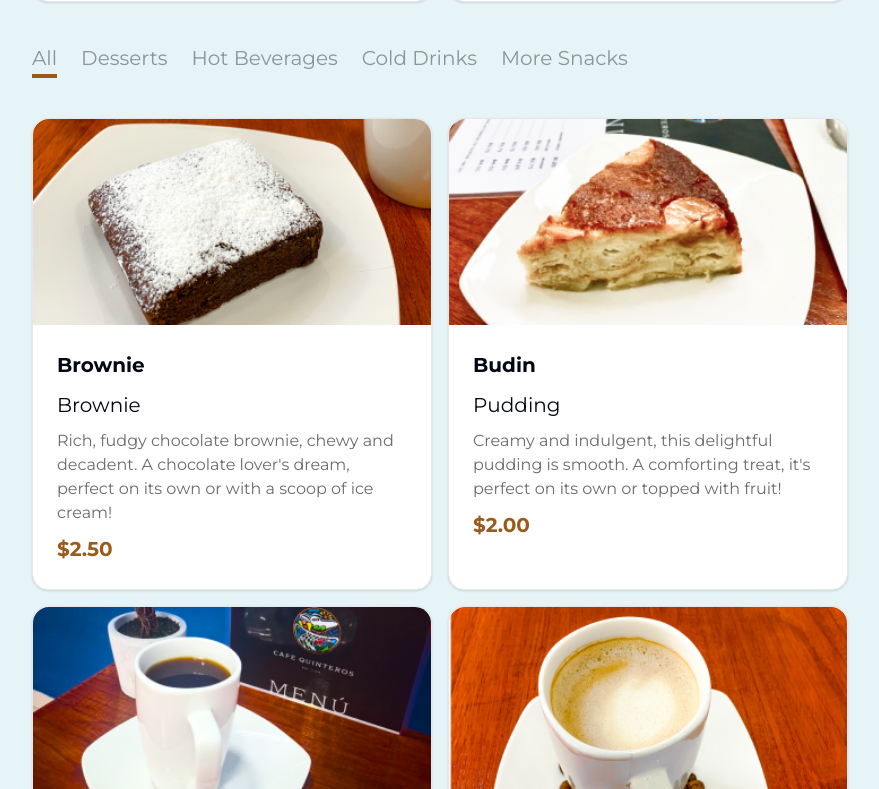
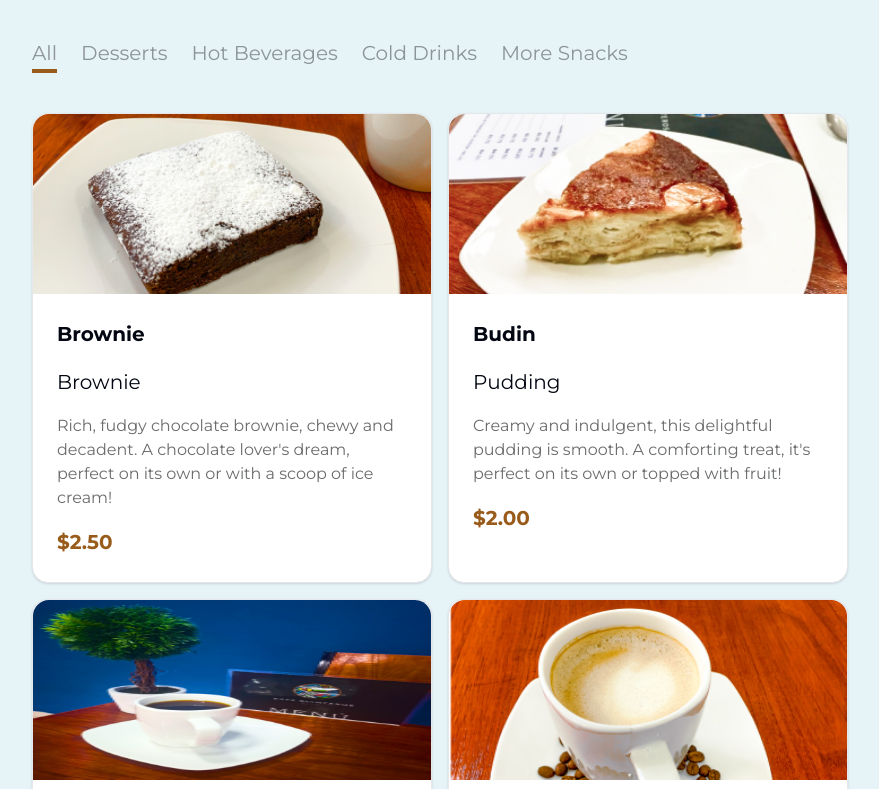
Before and after one commit to v88Alfie/cafe_quinteros, a Next.js app: page / in a window 1280 px wide. Shown: the part 2551-3340 px from the top of the page, without its empty margins (88-967 px from the left). Built offline with nearby package versions, Linux system fonts and the light colour scheme.

Commit message:
fix issues

```diff
--- a/src/app/_components/home/Menu.tsx
+++ b/src/app/_components/home/Menu.tsx
@@ -74,7 +74,7 @@ const Menu = () => {
       description:
         "Bold and smooth, this espresso coffee is diluted with hot water for a rich flavor. Perfect for those who enjoy a strong yet balanced cup!",
       price: 2.0,
-      image: "cafe_americano.png",
+      image: "cafe_americano_full.png",
       is_best_seller: false,
       category: 2,
     },
@@ -297,9 +297,9 @@ const Menu = () => {
             <li
               key={selection.value}
               onClick={() => setSelectedCategory(selection.value)}
-              className={
+              className={`cursor-pointer ${
                 selected_category === selection.value ? "selected_menu" : ""
-              }
+              }`}
             >
               {selection.name}
             </li>
--- a/src/app/_components/home/MenuCard.tsx
+++ b/src/app/_components/home/MenuCard.tsx
@@ -17,11 +17,11 @@ const MenuCard = ({ menu }: Props) => {
     <Card className="lg:min-h-full">
       <CardContent className="p-0 md:flex md:flex-row lg:flex-col">
         <Image
-          className="rounded-t-[1.6rem] w-full md:bg-auto md:rounded-r-none md:rounded-l-[1.6rem] lg:rounded-t-[1.6rem] lg:rounded-b-none"
+          className="rounded-t-[1.6rem] w-full sm:max-h-[18rem] md:bg-auto md:max-w-[30%] md:max-h-[25rem] md:rounded-r-none md:rounded-l-[1.6rem] lg:max-h-[18rem]  lg:max-w-full lg:rounded-t-[1.6rem] lg:rounded-b-none"
           src={require(`../../../public/images/${menu.image}`)}
           alt={menu.menu_name}
         />
-        <div className="flex flex-col p-[2.4rem] gap-[0.8rem]">
+        <div className="flex flex-col p-[2.4rem] gap-[0.8rem] md:gap-[1.6rem]">
           <h4
             className={
               menu.menu_name.length > 30
```
